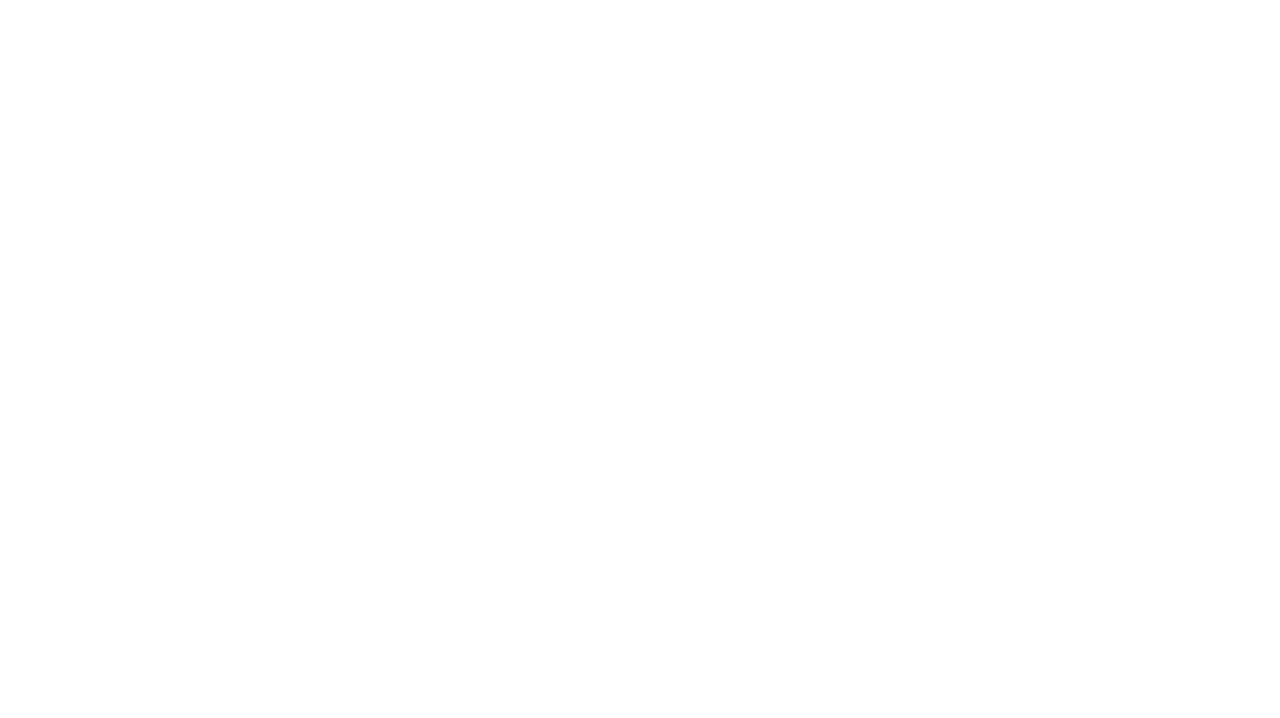
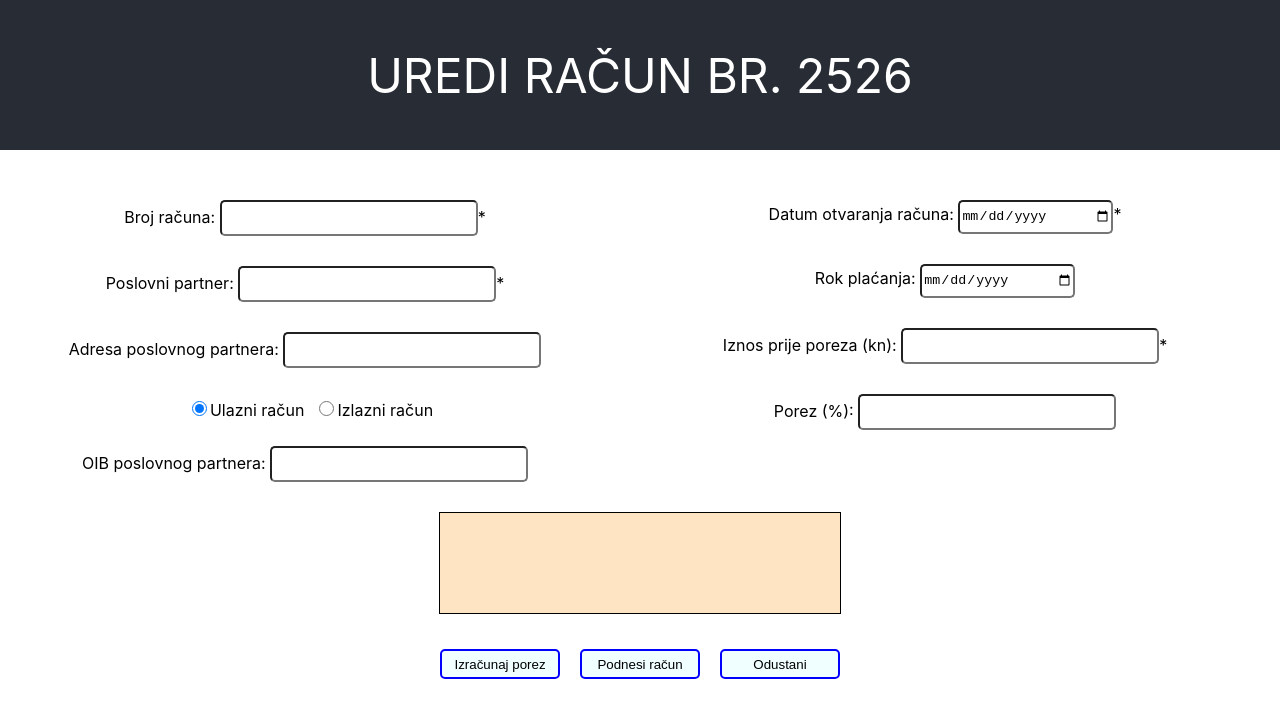
Before and after one commit to CROmarcos/sedamit_zadatak, a React (Create React App) app: page /uredi/2526 in a window 1280 px wide. Before the commit this address had no page. Shown: the top 718 px of the page. Built offline with nearby package versions, Linux system fonts and the light colour scheme.

Commit message:
Napravljena putanja za uređivanje računa
Usput uklonjeni nepotrebni importovi

```diff
--- a/src/App.tsx
+++ b/src/App.tsx
@@ -1,6 +1,5 @@
 import { Route, Routes } from 'react-router-dom';
 import './App.css';
-import ListaRacuna from './Components/ListaRacuna/ListaRacuna';
 import Detalji from './Pages/Detalji';
 
 //Pages
@@ -16,6 +15,7 @@ function App() {
           <Route path='/' element={Pocetna()} />
           <Route path='/noviracun' element={NoviRacun()} />
           <Route path='/detalji/:id' element={Detalji()} />
+          <Route path='/uredi/:id' element={NoviRacun()} />
         </Routes>
     </div>
   );
--- a/src/Components/DodajRacun/DodajRacun.tsx
+++ b/src/Components/DodajRacun/DodajRacun.tsx
@@ -1,12 +1,16 @@
 import { useState } from "react";
 import { useDispatch } from "react-redux";
-import { Link } from "react-router-dom";
+import { Link, useParams } from "react-router-dom";
 import { bindActionCreators } from "redux";
 import * as actionCreators from "../../State/actionCreators"
 import store from "../../State/store";
+import Naslov from "../Naslov/Naslov";
 import "./DodajRacun.scss"
 
 const DodajRacun = () => {
+    const { id } = useParams()
+    let naslov = (id) ? "Uredi račun br. " + id.toString() : "Napravi novi račun"
+    console.log(id)
 
     //Izračun rednog broja
     let rn = store.getState().reducer.slice(-1)[0]
@@ -88,6 +92,7 @@ const DodajRacun = () => {
 
     return (
         <div>
+            <Naslov naslov={naslov} />
             <div className="Unos">
                 <div className="Unos__stupac left">
                     <div className="Input"><label>Broj računa: </label><input type="text" name="broj_racuna" value={input.broj_racuna} onChange={handleChange} /><span>*</span></div>
--- a/src/Components/ListaRacuna/ListaRacuna.tsx
+++ b/src/Components/ListaRacuna/ListaRacuna.tsx
@@ -1,7 +1,5 @@
-import { useState } from "react"
 import { useDispatch, useSelector } from "react-redux"
 import { bindActionCreators } from "redux"
-import store from "../../State/store"
 import "./ListaRacuna.scss"
 import * as actionCreators from "../../State/actionCreators"
 import { State } from "../../State/reducer"
@@ -41,7 +39,7 @@ const ListaRacuna = () => {
                             <td><Link to={`/detalji/${racun.id}`}><button className="Lista__link">{racun.naziv_partnera}</button></Link></td>
                             <td><Link to={`/detalji/${racun.id}`}><button className="Lista__link">{racun.cijena_s_porezom} kn</button></Link></td>
                             <td>
-                                <button className="Lista--btn">Uredi</button>
+                                <Link to={`/uredi/${racun.id}`}><button className="Lista--btn">Uredi</button></Link>
                                 <button className="Lista--btn" onClick={() => { obrisiRacun(racun.id); }}>Obriši</button>
                             </td>
                         </tr>
--- a/src/Pages/NoviRacun.tsx
+++ b/src/Pages/NoviRacun.tsx
@@ -1,10 +1,8 @@
 import DodajRacun from "../Components/DodajRacun/DodajRacun"
-import Naslov from "../Components/Naslov/Naslov"
 
 const NoviRacun = () => {
     return (
         <div>
-            <Naslov naslov="Napravi novi račun" />
             <DodajRacun />
         </div>
     )
```
